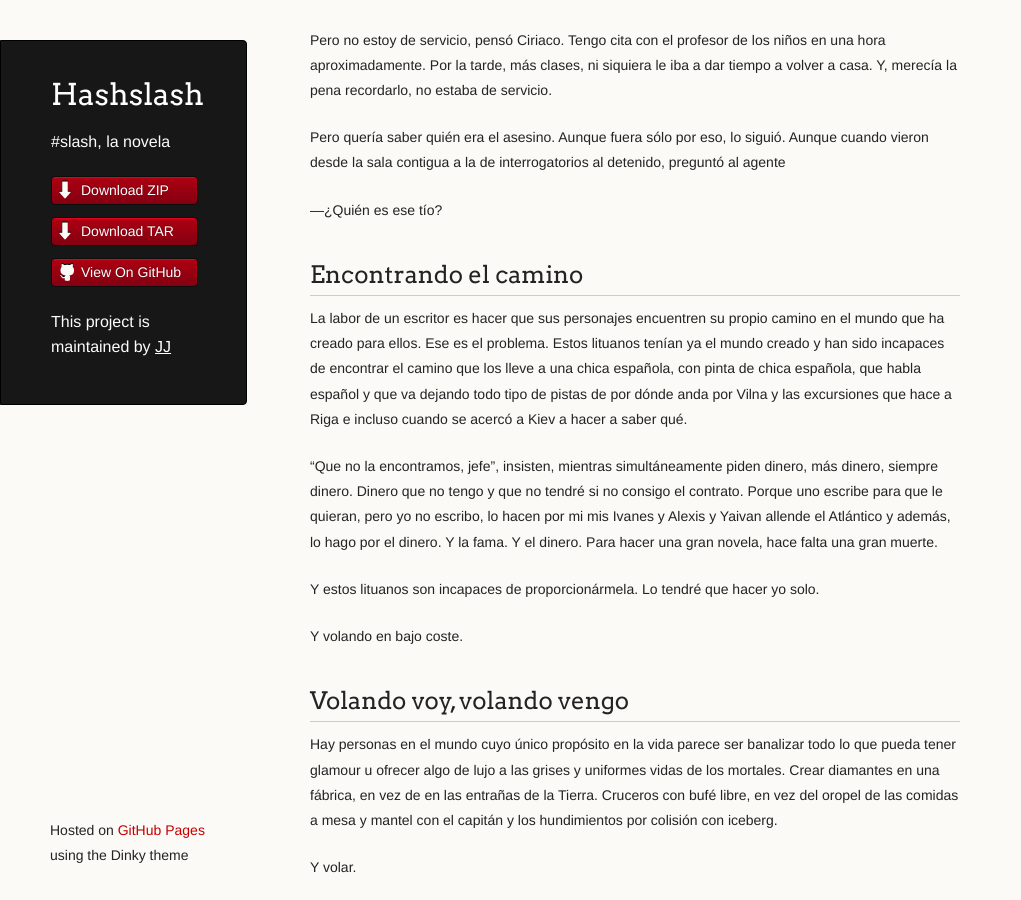
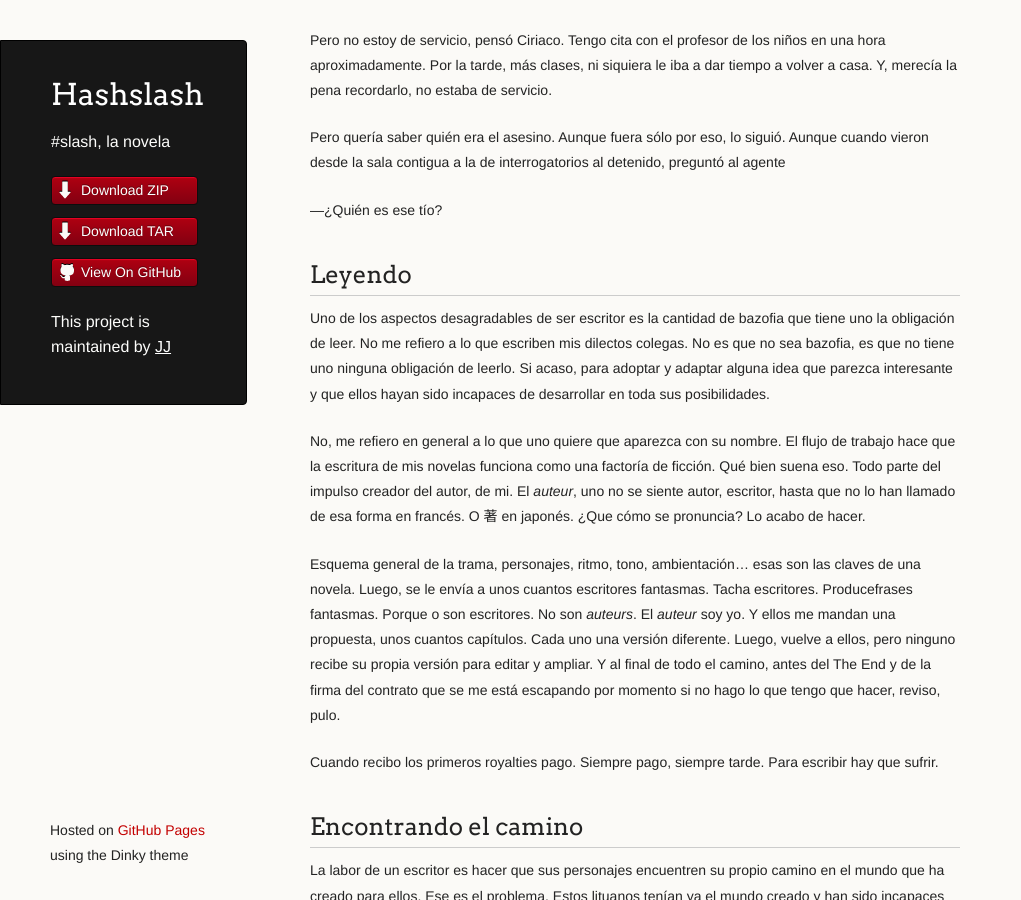
Before and after one commit to JJ/HashSlash, a Jekyll site: the page built from texto/HashSlash.md, in a window 1280 px wide and 900 px high, scrolled down 45787 px. Shown: the whole window, without its empty margins (0-1021 px from the left). Built offline with Jekyll 4.4.1, drawn with Linux system fonts in a browser that asks for light colours.

Commit message:
Sync texto/HashSlash.md from master to gh-pages

```diff
--- a/texto/HashSlash.md
+++ b/texto/HashSlash.md
@@ -2305,7 +2305,34 @@ interrogatorios al detenido, preguntó al agente
 
 —¿Quién es ese tío?
 
-
+## Leyendo
+
+Uno de los aspectos desagradables de ser escritor es la cantidad de
+bazofia que tiene uno la obligación de leer. No me refiero a lo que escriben mis
+dilectos colegas. No es que no sea bazofia, es que no tiene uno
+ninguna obligación de leerlo. Si acaso, para adoptar y adaptar alguna
+idea que parezca interesante y que ellos hayan sido incapaces de
+desarrollar en toda sus posibilidades.
+
+No, me refiero en general a lo que uno quiere que aparezca con su
+nombre. El flujo de trabajo hace que la escritura de mis novelas funciona como una factoría de ficción. Qué
+bien suena eso. Todo parte del impulso creador del autor, de mi. El
+*auteur*, uno no se siente autor, escritor, hasta que no lo han
+llamado de esa forma en francés. O 著 en japonés. ¿Que cómo se
+pronuncia? Lo acabo de hacer.
+
+Esquema general de la trama, personajes, ritmo, tono,
+ambientación... esas son las claves de una novela. Luego, se le envía
+a unos cuantos escritores fantasmas. Tacha escritores. Producefrases fantasmas. Porque
+o son escritores. No son *auteurs*. El *auteur* soy yo. Y ellos me
+mandan una propuesta, unos cuantos capítulos. Cada uno una versión
+diferente. Luego, vuelve a ellos, pero ninguno recibe su propia
+versión para editar y ampliar. Y al final de todo el camino, antes del
+The End y de la firma del contrato que se me está escapando por
+momento si no hago lo que tengo que hacer, reviso, pulo.
+
+Cuando recibo los primeros royalties pago. Siempre pago, siempre
+tarde. Para escribir hay que sufrir.
 
 ## Encontrando el camino
 
```
